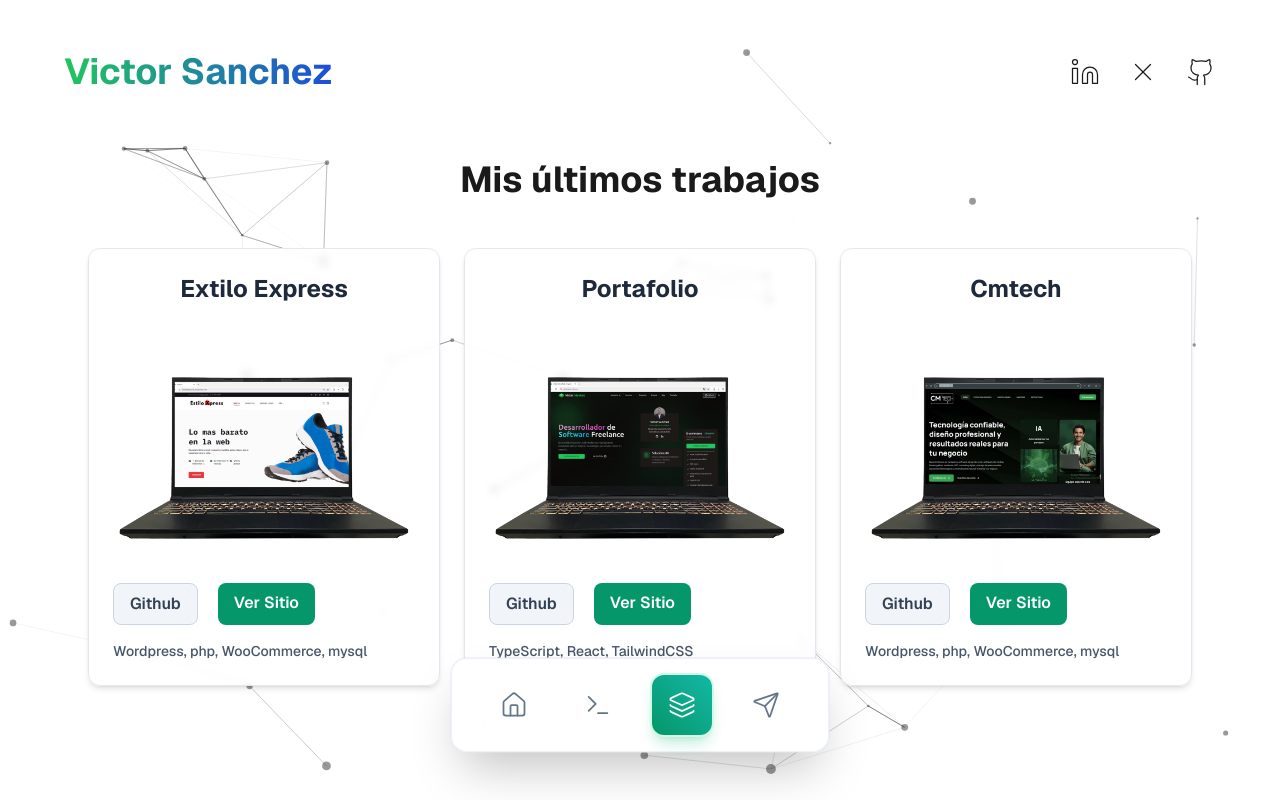
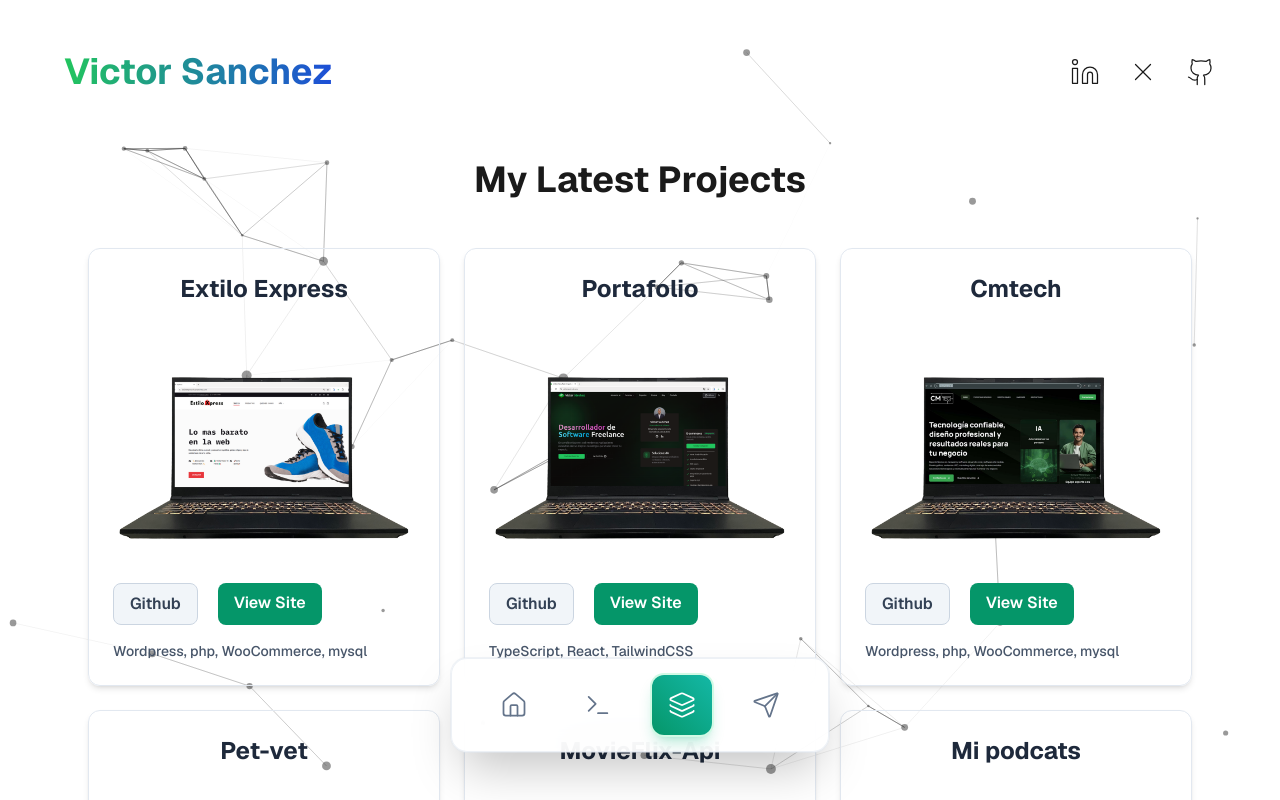
Before and after one commit to VictorDev1986/Victor_portafolio, a Next.js app: page /portfolio in a window 1280 px wide. Shown: the top 800 px of the page. Built offline with nearby package versions, Linux system fonts and the light colour scheme.

Commit message:
integracion de nuevos proyectos

```diff
--- a/app/(routes)/contact/page.tsx
+++ b/app/(routes)/contact/page.tsx
@@ -14,7 +14,7 @@ const PageAboutMe = () => {
             <ContainerPage>
                 <div>
                 <h2 className=" mt-0 my-3 text-2xl font-bold text-center md:block md:text-center text-while sm:text-4xl">
-                            = Contactame</h2>
+                            = Contact Me</h2>
                 </div>
                <ContactCard />
 
--- a/app/(routes)/portfolio/page.tsx
+++ b/app/(routes)/portfolio/page.tsx
@@ -17,9 +17,9 @@ const PortfolioPage = () => {
             <ContainerPage>
                 <TransitionPage />
                 <div className="flex flex-col justify-center h-full">
-                    <h1 className="text-2xl font-bold text-center md:block md:text-center text-while sm:text-4xl">Mis últimos trabajos</h1>
+                    <h1 className="text-2xl font-bold text-center md:block md:text-center text-while sm:text-4xl">My Latest Projects</h1>
 
-                    <div className="relative z-10 grid max-w-6xl gap-6 mx-auto mt-12 md:grid-cols-3 justify-center">
+                    <div className="relative z-10 grid max-w-6xl gap-6 mx-auto mt-12 mb-40 sm:mb-44 md:grid-cols-3 justify-center">
                         {dataPortfolio.map((data) => (
                             <PortfolioBox key={data.id} data={data} />
                         ))}
--- a/app/(routes)/skills/page.tsx
+++ b/app/(routes)/skills/page.tsx
@@ -11,7 +11,7 @@ const PageAboutMe = () => {
             <TransitionPage />
             <ContainerPage>
                 <h2 className=" mt-0 my-3 text-2xl font-bold text-center md:block md:text-center text-while sm:text-4xl">
-                    = Habilidades</h2>
+                    = Skills</h2>
                 <div>
                     <TechnologiesSection />
                 </div>
--- a/app/layout.tsx
+++ b/app/layout.tsx
@@ -17,6 +17,9 @@ const geistMono = Geist_Mono({
 export const metadata: Metadata = {
     title: "Victor Sanchez",
     description: "Mi portafolio hecho en react y nextjs",
+    icons: {
+        icon: "/favicon.png",
+    },
 };
 
 export default function RootLayout({
--- a/components/ContactCard.tsx
+++ b/components/ContactCard.tsx
@@ -6,7 +6,7 @@ import Botones from "./botones";
 
 const ContactCard: React.FC = () => {
   return (
-    <div className="bg-white/80 backdrop-blur-sm mt-4 rounded-lg shadow-md hover:shadow-lg border border-slate-200 p-6 w-full max-w-md mx-auto transition-all duration-300">
+    <div className="relative z-50 bg-white/80 backdrop-blur-sm mt-4 rounded-lg shadow-md hover:shadow-lg border border-slate-200 p-6 w-full max-w-md mx-auto transition-all duration-300">
       <div className="mb-4">
         <div className="flex items-center gap-4 mb-3 text-xl">
           <FaEnvelope className="text-emerald-600 text-2xl" />
@@ -33,7 +33,7 @@ const ContactCard: React.FC = () => {
         <div className="flex items-center gap-4 text-xl">
           <FaPhone className="text-emerald-600 text-2xl" />
           <div>
-            <h3 className="font-semibold text-lg text-slate-800">Llamame</h3>
+            <h3 className="font-semibold text-lg text-slate-800">Call Me</h3>
             <p className="text-lg text-slate-600">
               <a href="tel:+573013829208" className="text-slate-600 hover:text-emerald-600 hover:underline transition-colors">
                 +57 301 382 9208
--- a/components/TechnologiesSection.tsx
+++ b/components/TechnologiesSection.tsx
@@ -11,7 +11,7 @@ interface TechnologyCardProps {
 
 const TechnologyIcon: React.FC<{ tech: TechnologyCardProps }> = ({ tech }) => {
     if (React.isValidElement(tech.icon)) {
-        return React.cloneElement(tech.icon as React.ReactElement<any>, {
+        return React.cloneElement(tech.icon as React.ReactElement<{ size?: number }>, {
             size: 20,
         });
     }
@@ -94,10 +94,10 @@ const CategorySnippet: React.FC<{ config: TechnologyCategoryConfig }> = ({ confi
 };
 
 const TechnologiesSection = () => (
-    <section className="-mt-2 pt-24 pb-40 px-4 bg-white">
+    <section className="-mt-2 pt-2 pb-40 px-4 bg-white">
         <div className="max-w-6xl mx-auto">
 
-            <div className="mt-16 grid gap-10 md:grid-cols-2">
+            <div className="mt-4 grid gap-10 md:grid-cols-2">
                 {technologyCategoryConfigs.map((config) => (
                     <CategorySnippet key={config.key} config={config} />
                 ))}
--- a/components/portfolio-box.tsx
+++ b/components/portfolio-box.tsx
@@ -17,7 +17,7 @@ const PortfolioBox = (props: PortfolioBoxProps) => {
     const { title, image, urlDemo, urlGithub, technologies } = data
 
     return (
-        <div className="w-80 sm:w-full md:max-w bg-white/80 backdrop-blur-sm p-6 mb-80 sm:mb-52 rounded-xl shadow-md hover:shadow-lg border border-slate-200 hover:border-emerald-300 transition-all duration-300">
+        <div className="w-80 sm:w-full md:max-w p-6 rounded-xl shadow-md hover:shadow-lg border border-slate-200 hover:border-emerald-300 transition-all duration-300">
             <h3 className="text-center mb-12 text-xl sm:text-2xl font-bold text-slate-800">{title}</h3>
             <Image
                 src={image}
@@ -39,7 +39,7 @@ const PortfolioBox = (props: PortfolioBoxProps) => {
                     target="_blank"
                     className="p-2 px-4 transition duration-150 rounded-lg text-white bg-emerald-600 hover:bg-emerald-700 hover:shadow-md font-semibold"
                 >
-                    Ver Sitio
+                    View Site
                 </Link>
             </div>
             <div className="mt-4 text-sm gap-5 text-slate-600 font-medium">
--- a/components/transition-page.tsx
+++ b/components/transition-page.tsx
@@ -8,7 +8,7 @@ const TransitionPage = () => {
         <AnimatePresence mode="wait">
             <div>
                 <motion.div
-                    className="fixed top-0 bottom-0 right-full w-screen h-screen z-30 bg-green-950"
+                    className="fixed top-0 bottom-0 right-full w-screen h-screen z-30 bg-slate-50"
                     variants={transitionVariantsPage}
                     initial="initial"
                     animate="animate"
--- a/data.tsx
+++ b/data.tsx
@@ -1,5 +1,4 @@
-
-import { Home, Terminal, Code2, Layers, Send, Github, Linkedin, X } from 'lucide-react';
+import { Home, Terminal, Layers, Send, Github, Linkedin, X } from 'lucide-react';
 import { FaHtml5, FaCss3Alt, FaJs, FaPhp, FaReact, FaLaravel, FaGitAlt, FaGithub } from "react-icons/fa";
 import { SiTailwindcss, SiNodedotjs, SiNextdotjs, SiMysql, SiLinux, SiTypescript } from "react-icons/si";
 export const socialNetworks = [
@@ -26,75 +25,29 @@ export const socialNetworks = [
 export const itemsNavbar = [
     {
         id: 1,
-        title: "Inicio",
+        title: "Home",
         icon: <Home size={30} strokeWidth={1.5} />,
         link: "/",
     },
     {
-        id: 3,
+        id: 2,
         title: "Skills",
         icon: <Terminal size={30} strokeWidth={1.5} />,
         link: "/skills",
     },
     {
-        id: 4,
-        title: "Proyectos",
+        id: 3,
+        title: "Projects",
         icon: <Layers size={30} strokeWidth={1.5} />,
         link: "/portfolio",
     },
     {
-        id: 5,
-        title: "Contacto",
+        id: 4,
+        title: "Contact",
         icon: <Send size={30} strokeWidth={1.5} />,
         link: "/contact",
     },
 ];
-
-export const dataAboutPage = [
-    {
-        id: 1,
-        title: "Operador de Medios Tecnológicos y Soporte TI",
-        subtitle: "Multiseg Ltda",
-        description: "• Soporte técnico hardware/software y administración de servidores Windows/Linux.\n• Monitoreo, diagnóstico y solución de incidencias en redes y equipos.\n• Gestión de tickets y continuidad operativa.",
-        date: "Sept 2024 – Dic 2025",
-    },
-    {
-        id: 2,
-        title: "Desarrollador de software y Soporte TI",
-        subtitle: "Refrielectro industrial Ltda",
-        description: "• Desarrollo de sistema web de inventarios/facturación (Laravel, Tailwind, MySQL).\n• Soporte técnico y levantamiento de requerimientos.\n• Desarrollo de página corporativa.",
-        date: "Sept 2025 – Nov 2025",
-    },
-    {
-        id: 3,
-        title: "Auxiliar de Soporte Técnico",
-        subtitle: "World Office",
-        description: "• Soporte remoto a usuarios del software contable.\n• Mantenimiento de bases de datos y documentación de incidencias.",
-        date: "Ene 2022 – Jun 2022",
-    },
-    {
-        id: 4,
-        title: "Ingeniería de Sistemas",
-        subtitle: "CUN",
-        description: "• Décimo semestre (Pensum finalizado).",
-        date: "En curso",
-    },
-    {
-        id: 5,
-        title: "Bootcamp Desarrollo Fullstack",
-        subtitle: "Talento Tech",
-        description: "• Formación intensiva en desarrollo web moderno y metodologías ágiles.",
-        date: "2024",
-    },
-    {
-        id: 6,
-        title: "Tecnólogo en Análisis de Sistemas",
-        subtitle: "SENA",
-        description: "• Formación en análisis, diseño y desarrollo de software.",
-        date: "2021 – 2022",
-    },
-]
-
 
 export const dataPortfolio = [
     {
@@ -144,7 +97,16 @@ export const dataPortfolio = [
         urlGithub: "https://github.com/VictorDev1986/Mi-Podcast.git",
         urlDemo: "https://mi-podcast.vercel.app/",
         technologies: ["JavaScript", "React", "TailwindCSS"]
-    }
+    },
+    {
+        id: 7,
+        title: "carosublimados",
+        image: "/carosublimados.png",
+        urlGithub: "https://carosublimados.shop/ ",
+        urlDemo: "https://carosublimados.shop/ ",
+        technologies: ["Wordpress", "php", "WooCommerce", "mysql"]
+    },
+
 
 
 ];
@@ -281,7 +243,7 @@ export const technologyCategoryConfigs: TechnologyCategoryConfig[] = [
     },
     {
         key: "databases",
-        label: "Bases de Datos",
+        label: "Databases",
         token: "databaseStack",
         filePath: "stack/databases.ts",
         accent: "from-amber-400/30 via-orange-400/20 to-rose-500/20",
@@ -294,92 +256,3 @@ export const technologyCategoryConfigs: TechnologyCategoryConfig[] = [
         accent: "from-purple-400/30 via-violet-500/20 to-fuchsia-500/20",
     },
 ];
-
-// Mantener el array original para compatibilidad
-export const technologies = [
-    {
-        id: 1,
-        name: "HTML",
-        icon: <FaHtml5 size={35} color="#E34F26" />
-    },
-    {
-        id: 2,
-        name: "CSS",
-        icon: <FaCss3Alt size={35} color="#1572B6" />
-    },
-    {
-        id: 3,
-        name: "Tailwind",
-        icon: <SiTailwindcss size={35} color="#38B2AC" />
-    },
-    {
-        id: 4,
-        name: "JavaScript",
-        icon: <FaJs size={35} color="#F7DF1E" />
-    },
-    {
-        id: 5,
-        name: "React",
-        icon: <FaReact size={35} color="#61DAFB" />
-    },
-    {
-        id: 6,
-        name: "PHP",
-        icon: <FaPhp size={35} color="#777BB3" />
-    },
-    {
-        id: 7,
-        name: "Laravel",
-        icon: <FaLaravel size={35} color="#FF2D20" />
-    },
-    {
-        id: 8,
-        name: "NodeJs",
-        icon: <SiNodedotjs size={35} color="#339933" />
-    },
-    {
-        id: 9,
-        name: "NextJs",
-        icon: <SiNextdotjs size={35} color="#ffffff" />
-    },
-    {
-        id: 10,
-        name: "MySQL",
-        icon: <SiMysql size={38} color="#4479A1" />
-    },
-    {
-        id: 11,
-        name: "Git",
-        icon: <FaGitAlt size={35} color="#F05032" />
-    },
-    {
-        id: 12,
-        name: "GitHub",
-        icon: <FaGithub size={35} color="#ffffff" />
-    },
-    {
-        id: 13,
-        name: "Docker",
-        iconUrl: "https://cdn.jsdelivr.net/gh/devicons/devicon/icons/docker/docker-original.svg"
-    },
-    {
-        id: 14,
-        name: "Linux",
-        icon: <SiLinux size={35} color="#ffffff" />
-    },
-    {
-        id: 15,
-        name: "Python",
-        iconUrl: "https://cdn.jsdelivr.net/gh/devicons/devicon/icons/python/python-original.svg"
-    },
-    {
-        id: 16,
-        name: "MongoDB",
-        iconUrl: "https://cdn.jsdelivr.net/gh/devicons/devicon/icons/mongodb/mongodb-original.svg"
-    },
-    {
-        id: 17,
-        name: "AWS",
-        iconUrl: "https://cdn.jsdelivr.net/gh/devicons/devicon/icons/amazonwebservices/amazonwebservices-original-wordmark.svg"
-    }
-];
```
Also changed, not shown: app/(routes)/about-me/page.tsx (deleted, +0 -23 lines), components/botones.tsx (+13 -14 lines), components/introduction.tsx (+8 -18 lines), 1 other file (tests, documents, lock files or other folders).
